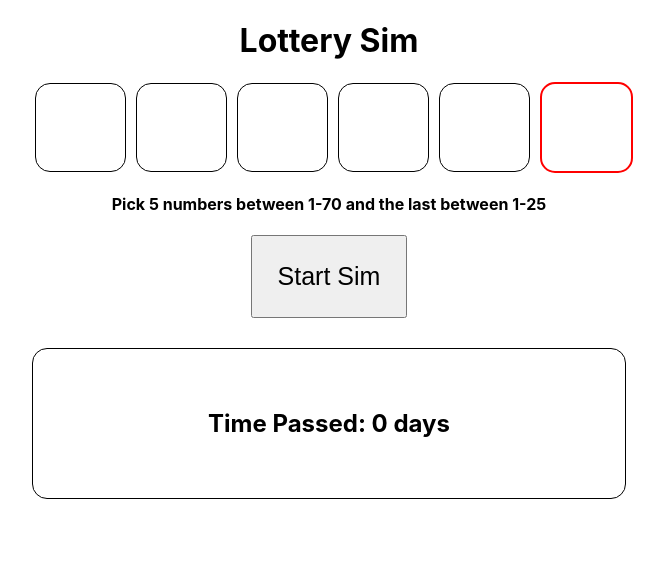
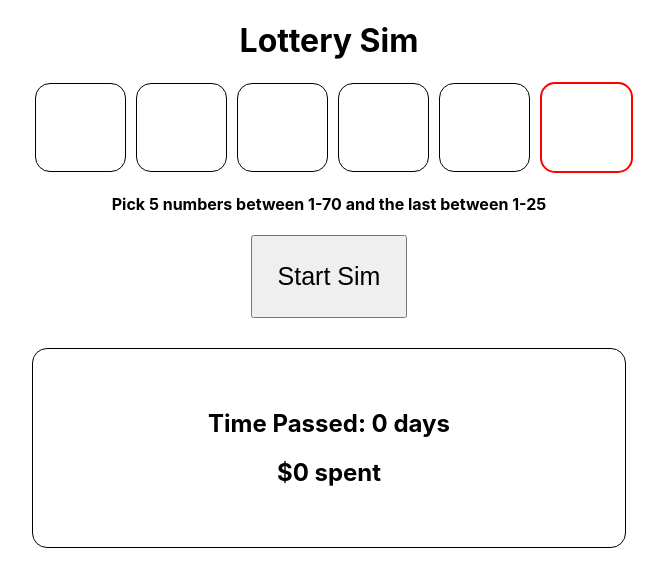
Before and after one commit to TamerMograbi/Lottery-Sim, a React (Create React App) app: page / in a window 1280 px wide. Shown: the top 586 px of the page, without its empty margins (311-975 px from the left). Built offline with nearby package versions, Linux system fonts and the light colour scheme.

Commit message:
add dollars spent

```diff
--- a/src/LotteryInfo.js
+++ b/src/LotteryInfo.js
@@ -1,9 +1,10 @@
 import React from "react"
 import './css/LotteryInfo.css'
-import {getDaysYearsPassed} from './util'
+import {getDaysYearsPassed,getDollars} from './util'
 
 function LotteryInfo(props) {
     const numOfTrials = getDaysYearsPassed(props.countTrials)
+    const dollarsSpent = getDollars(props.countTrials)
 
     const mappedSpans = props.closestMatch.map( (val,index) => {
         if(props.closestMatch.length === 0) {
@@ -19,7 +20,9 @@ function LotteryInfo(props) {
             <h2>{props.genNum}</h2>
             {props.countTrials > 0 && <h2>Closest Match: {mappedSpans}</h2>}
             <h2>Time Passed: {numOfTrials}</h2>
+            <h2>${dollarsSpent} spent</h2>
             {props.isGameWon && <h1>You won!! random = {props.genNum}</h1>}
+
         </div>
     )
 }
--- a/src/util.js
+++ b/src/util.js
@@ -35,4 +35,9 @@ function getDaysYearsPassed(num) {
   }
   return res
 }
-  export {getSixRandomNums,getMatches,getDaysYearsPassed}
+
+//assuming each ticket is $2
+function getDollars(days) {
+  return (days*2).toString()
+}
+  export {getSixRandomNums,getMatches,getDaysYearsPassed,getDollars}
```
